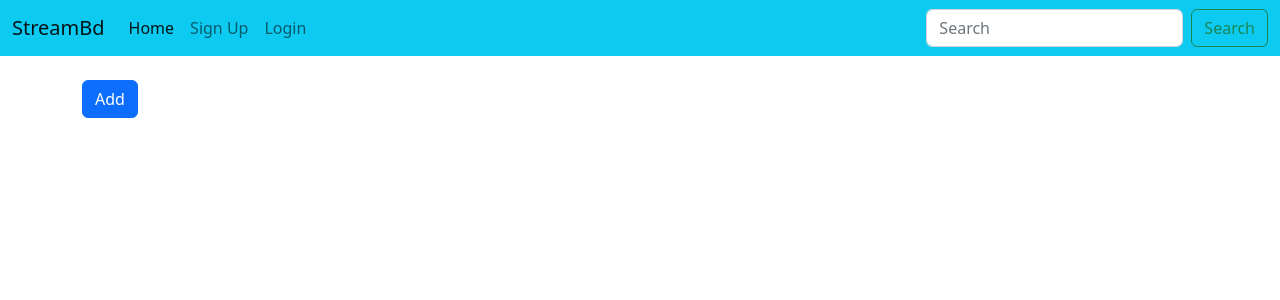
After one commit to ARRony09/Video-streaming-website, a Django app: template streaming_project/templates/App_stream/addVideo.html in a window 1280 px wide. The commit adds this page. Shown: the top 300 px of the page. Run offline with Django 3.2, Linux system fonts and the light colour scheme; the template is opened without the code that fills it, so the values that code supplies are empty; some libraries are stand-ins or nearby versions.

Commit message:
Add video from

```diff
--- a/streaming_project/App_login/views.py
+++ b/streaming_project/App_login/views.py
@@ -35,7 +35,7 @@ def login_user(request):
 
 def logout_user(request):
     logout(request)
-    return HttpResponse("Logout successful")
+    return HttpResponseRedirect(reverse('App_stream:home'))
 
 
 def search(request):
--- a/streaming_project/App_stream/models.py
+++ b/streaming_project/App_stream/models.py
@@ -7,6 +7,9 @@ class Post(models.Model):
     video=EmbedVideoField()
     desc=models.TextField(default="")
     created=models.DateTimeField(auto_now_add=True)
+
+    class Meta:
+        ordering=('-created',)
     def __str__(self):
         return self.title
 
--- a/streaming_project/App_stream/urls.py
+++ b/streaming_project/App_stream/urls.py
@@ -1,4 +1,4 @@
-from django.urls import path,include
+from django.urls import path
 from . import views
 from .views import VideoListView
 
@@ -7,4 +7,5 @@ app_name='App_stream'
 urlpatterns = [
     path('',VideoListView.as_view(),name='home'),
     path('details/<pk>',views.video_details_comment,name='details'),
+    path('add/',views.addvideo,name='add')
 ]
--- /dev/null
+++ b/streaming_project/templates/App_stream/addVideo.html
@@ -0,0 +1,11 @@
+{% extends 'base.html' %}
+{% load crispy_forms_tags %}
+{% block body %}
+<div class="container">
+    <form method="POST">{% csrf_token %}
+        {{form|crispy}}
+        <br>
+        <button type="submit" class='btn btn-primary'>Add</button>
+    </form>
+</div>
+{% endblock %}
--- a/streaming_project/templates/base.html
+++ b/streaming_project/templates/base.html
@@ -34,21 +34,12 @@
               <a class="nav-link" href="{% url 'App_login:login' %}">Login</a>
             </li>
             {% endif %}
+            {% if user.is_staff %}
+            <li class="nav-item">
+              <a class="nav-link" href="{% url 'App_stream:add' %}">Add Video</a>
+            </li>
+            {% endif %}
 
-            <li class="nav-item dropdown">
-              <a class="nav-link dropdown-toggle" href="#" role="button" data-bs-toggle="dropdown" aria-expanded="false">
-                Dropdown
-              </a>
-              <ul class="dropdown-menu">
-                <li><a class="dropdown-item" href="#">Action</a></li>
-                <li><a class="dropdown-item" href="#">Another action</a></li>
-                <li><hr class="dropdown-divider"></li>
-                <li><a class="dropdown-item" href="#">Something else here</a></li>
-              </ul>
-            </li>
-            <li class="nav-item">
-              <a class="nav-link disabled">Disabled</a>
-            </li>
           </ul>
           <form action="{% url 'App_login:search' %}"class="d-flex" role="search" method='GET'>
             <input class="form-control me-2" type="search" placeholder="Search" aria-label="Search" name='query', id='query'>
```
Also changed, not shown: streaming_project/App_stream/forms.py (+7 -1 lines), streaming_project/App_stream/views.py (+11 -2 lines), streaming_project/templates/App_stream/details.html (+27 -3 lines), streaming_project/db.sqlite3.
